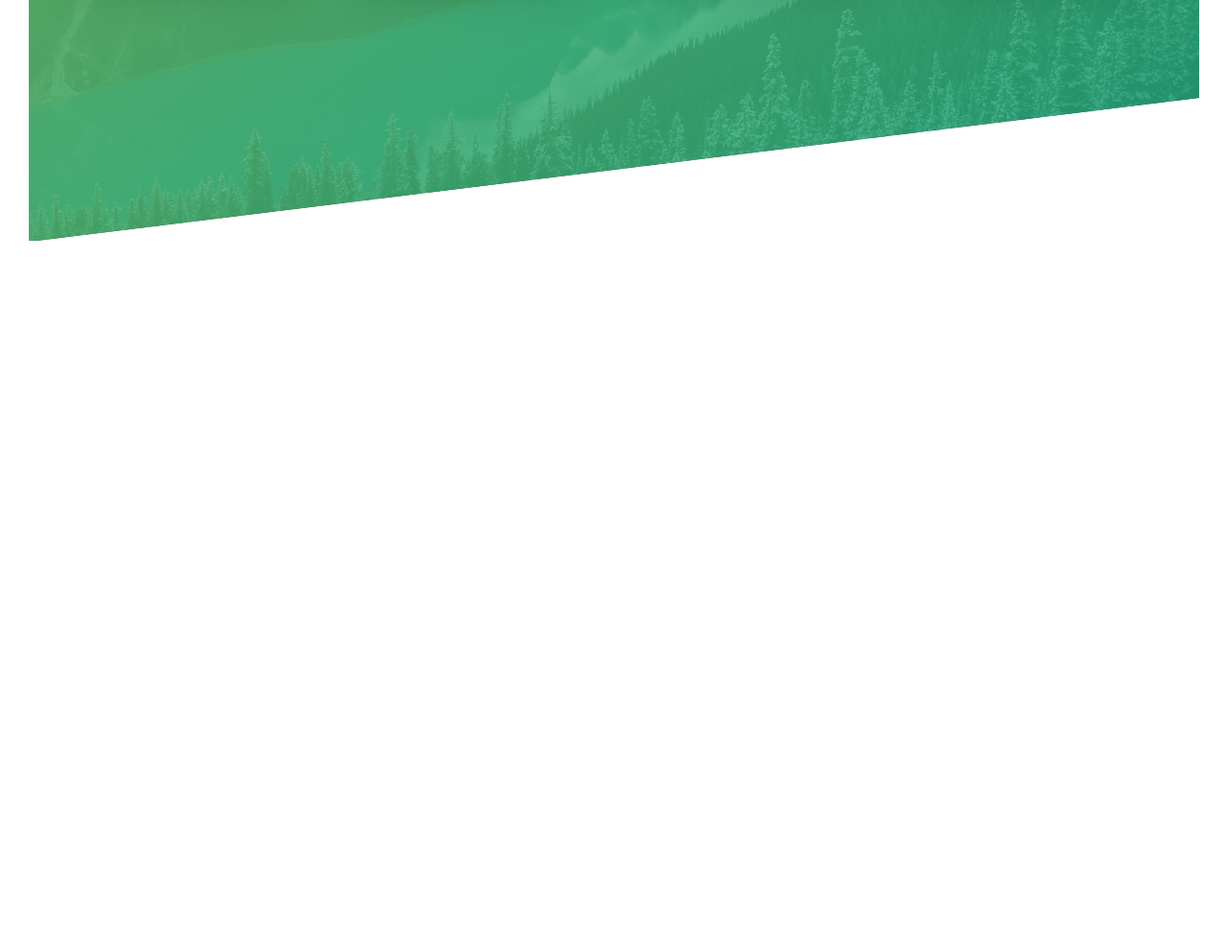
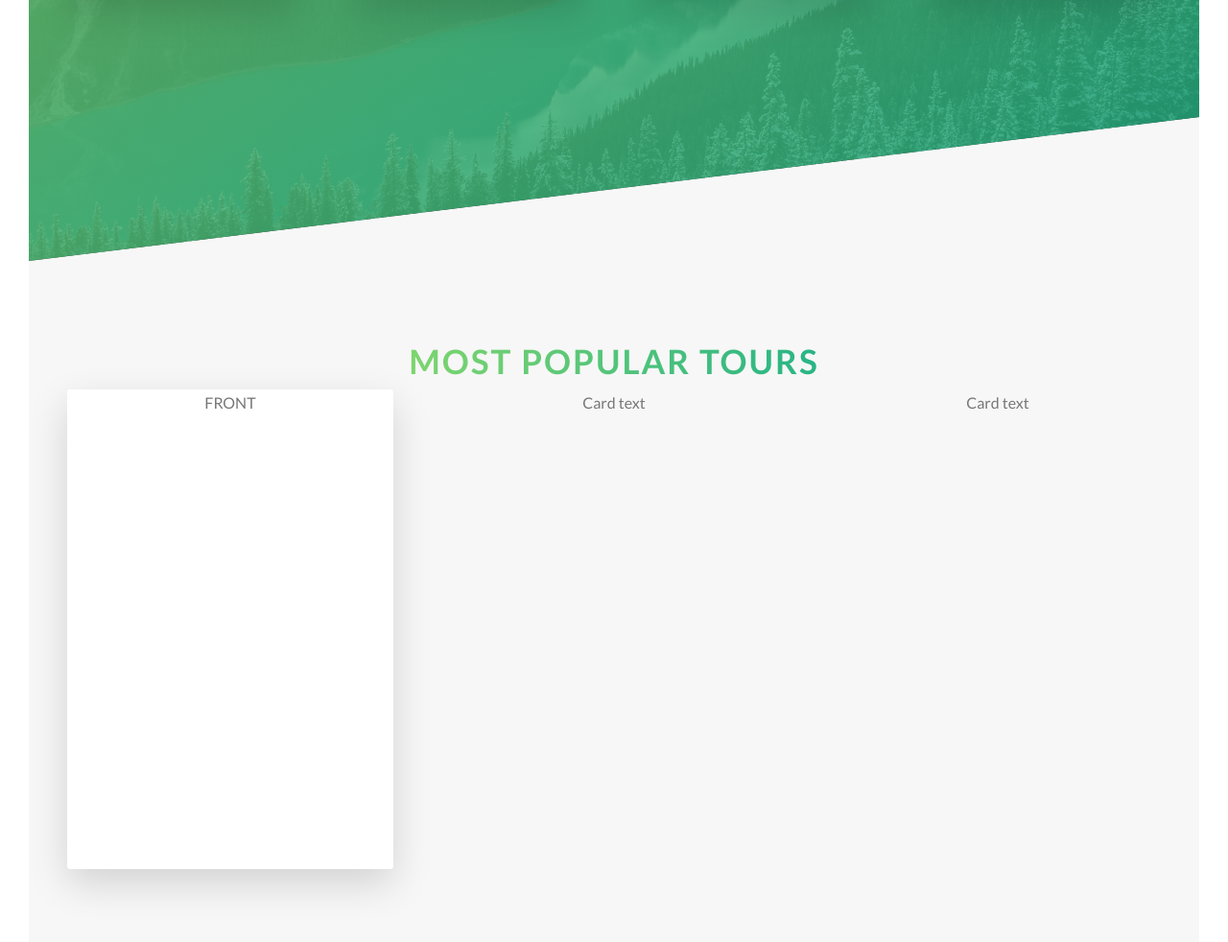
Before and after one commit to OuiPTN/udemy-css-and-sass, a website: page Natours/index.html in a window 1280 px wide. Shown: the part 2002-2984 px from the top of the page at 96% size. Before the commit the page ends 2253 px from the top, so only its background shows below. Drawn offline with Linux system fonts and the light colour scheme.

Commit message:
Section 5, Lecture 39

```diff
--- a/Natours/index.html
+++ b/Natours/index.html
@@ -93,6 +93,35 @@
                     </div>
                 </div>
             </section>
+            <section class="section-tours">
+                <div class="u-center-text u-margin-bottom-big">
+                    <h2 class="heading-secondary">
+                        Most popular tours
+                    </h2>
+                    <div class="row">
+                        <div class="col-1-of-3">
+                            <div class="card">
+                                <div class="card__side card__side--front">
+                                    FRONT
+                                </div>
+                                <div class="card__side card__side--back card__side--back-1">
+                                    BACK
+                                </div>
+                            </div>
+                        </div>
+                        <div class="col-1-of-3">
+                            <div class="card">
+                                Card text
+                            </div>
+                        </div>
+                        <div class="col-1-of-3">
+                            <div class="card">
+                                Card text
+                            </div>
+                        </div>
+                    </div>
+                </div>
+            </section>
         </main>
     </body>
 </html>
--- a/Natours/sass/abstracts/_variables.scss
+++ b/Natours/sass/abstracts/_variables.scss
@@ -1,6 +1,15 @@
 $color-primary: #55c57a;
 $color-primary-light: #7ed56f;
 $color-primary-dark: #28b485;
+
+$color-secondary-light: #ffb900;
+$color-secondary-dark: #ff7730;
+
+$color-tertiary-light: #2998ff;
+$color-tertiary-dark: #5643fa;
+
+$color-secondary-light: #ffb900;
+$color-secondary-dark: #ff7730;
 
 $color-grey-light-1: #f7f7f7;
 
--- /dev/null
+++ b/Natours/sass/components/_card.scss
@@ -0,0 +1,38 @@
+.card {
+    perspective: 150rem;
+    -moz-perspective: 150rem;
+    position: relative;
+    height: 50rem;
+
+    &__side {
+        height: 50rem;
+        transition: all .8s ease;
+        position: absolute;
+        top: 0;
+        left: 0;
+        width: 100%;
+        backface-visibility: hidden;
+        border-radius: 3px;
+        box-shadow: 0 1.5rem 4rem rgba($color-black, .15);
+
+        &--front {
+            background-color: $color-white;
+        }
+
+        &--back {
+            transform: rotateY(180deg);
+
+            &-1{
+                background-image: linear-gradient(to right bottom, $color-secondary-light, $color-secondary-dark);
+            }
+        }
+    }
+
+    &:hover &__side--front {
+        transform: rotateY(180deg);
+    }
+
+    &:hover &__side--back {
+        transform: rotateY(0);
+    }
+}
--- a/Natours/sass/main.scss
+++ b/Natours/sass/main.scss
@@ -10,6 +10,7 @@
 @import "components/button";
 @import "components/composition";
 @import "components/feature-box";
+@import "components/card";
 
 @import "layout/header";
 @import "layout/grid";
--- a/Natours/sass/pages/_home.scss
+++ b/Natours/sass/pages/_home.scss
@@ -13,9 +13,15 @@
     url(../img/nat-4.jpg);
     background-size: cover;
     transform: skewY(-7deg);
-    margin-top: -15vh;
+    margin-top: -10rem;
 
     & > * {
         transform: skewY(7deg);
     }
 }
+
+.section-tours {
+    background-color: $color-grey-light-1;
+    padding: 30rem 0 50rem 0;
+    margin-top: -15rem;
+}
```
Also changed, not shown: Natours/css/style.css.
